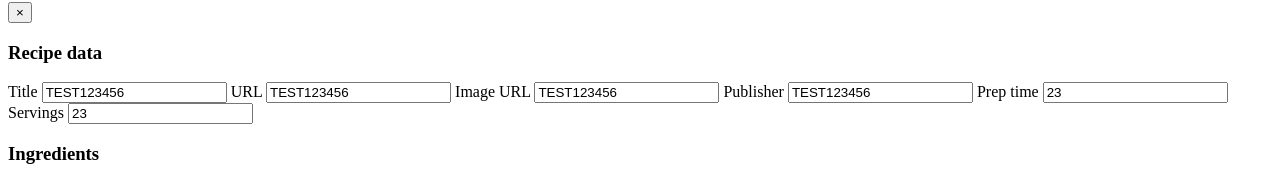
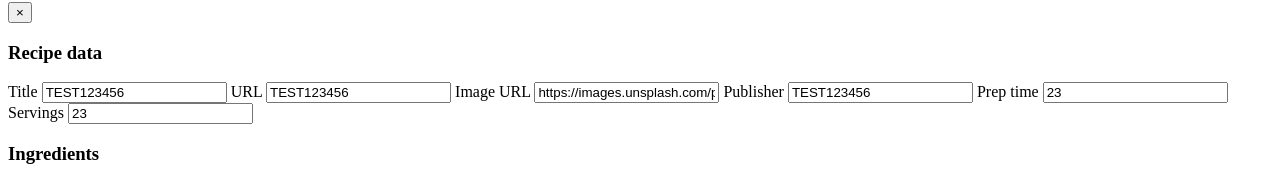
Before and after one commit to aminaIsTrue/forkify, a website built with Parcel: page index.html in a window 1280 px wide. Shown: the part 1211-1383 px from the top of the page. Built offline with nearby package versions, Linux system fonts and the light colour scheme.

Commit message:
default image URL

```diff
--- a/index.html
+++ b/index.html
@@ -224,7 +224,12 @@
           <label>URL</label>
           <input value="TEST123456" required name="sourceUrl" type="text" />
           <label>Image URL</label>
-          <input value="TEST123456" required name="image" type="text" />
+          <input
+            value="https://images.unsplash.com/photo-1666973391405-964321764cd5?ixlib=rb-4.0.3&ixid=MnwxMjA3fDB8MHx0b3BpYy1mZWVkfDE2NXx4alBSNGhsa0JHQXx8ZW58MHx8fHw%3D&auto=format&fit=crop&w=500&q=60"
+            required
+            name="image"
+            type="text"
+          />
           <label>Publisher</label>
           <input value="TEST123456" required name="publisher" type="text" />
           <label>Prep time</label>
```
